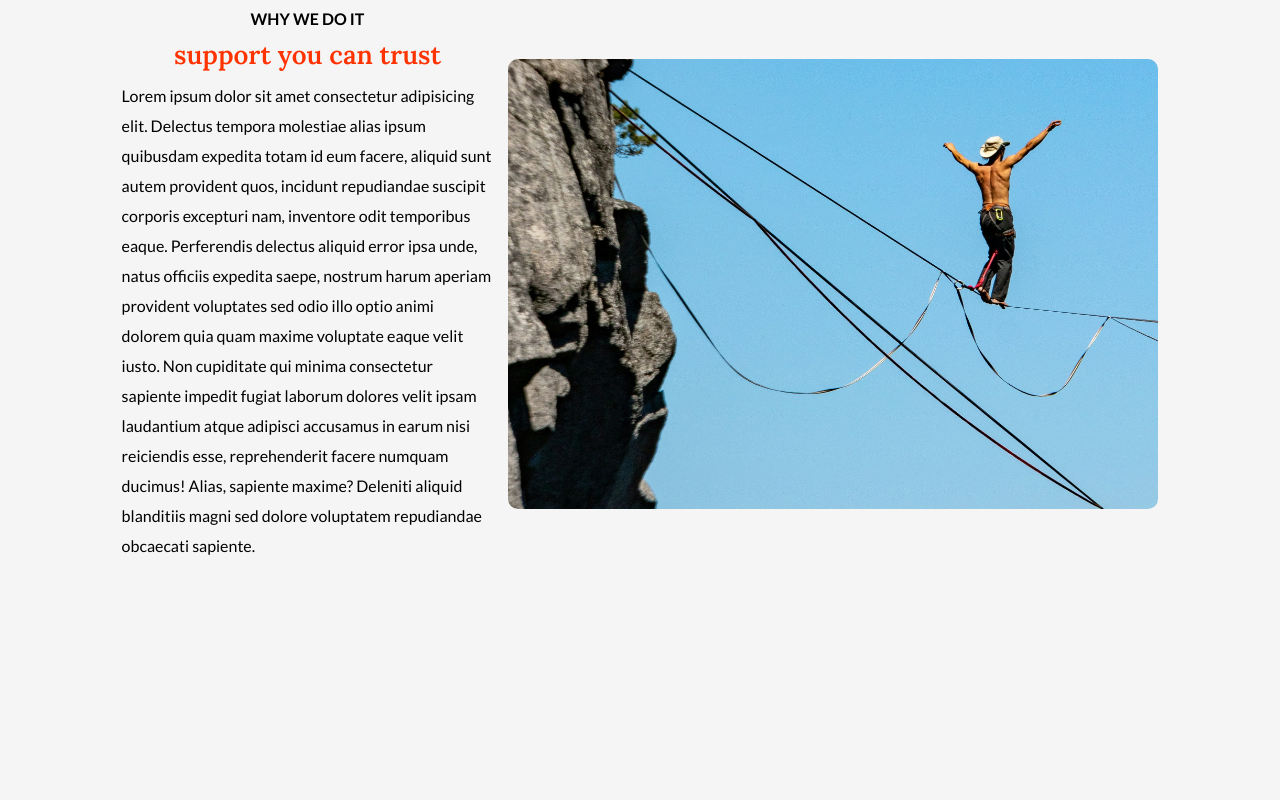
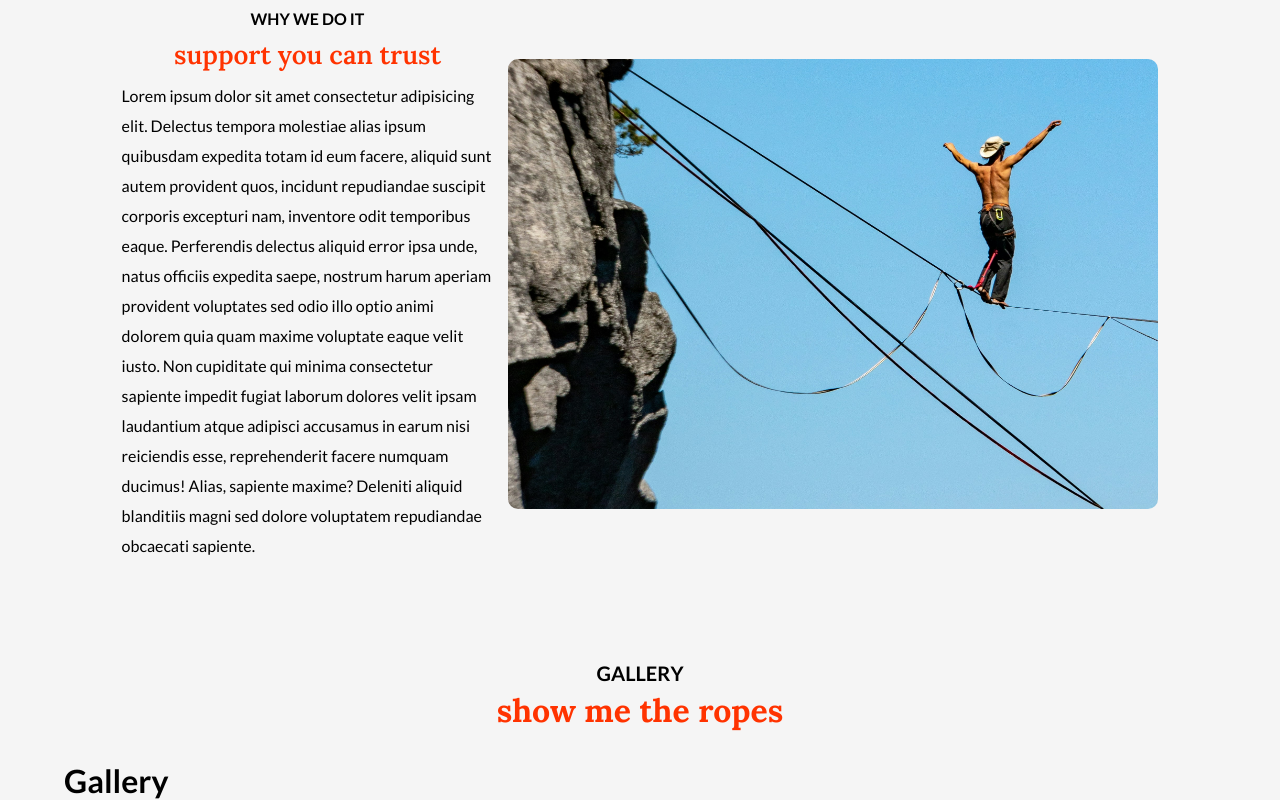
Before and after one commit to ktan16/isi-webpage, a React (Vite) app in the folder isi-webp/: page / in a window 1280 px wide. Shown: the part 1633-2433 px from the top of the page. Before the commit the page ends 2294 px from the top, so only its background shows below. Built offline with nearby package versions, Linux system fonts and the light colour scheme.

Commit message:
init gallery

```diff
--- a/isi-webp/src/App.jsx
+++ b/isi-webp/src/App.jsx
@@ -3,6 +3,7 @@ import Navbar from "./components/Navbar/Navbar";
 import Top from "./components/Top/Top";
 import About from "./components/About/About";
 import Title from "./components/Title/Title";
+import Gallery from "./components/Gallery/Gallery";
 
 function App() {
   return (
@@ -12,6 +13,8 @@ function App() {
       <div className="container">
         <Title subTitle="About Us" title="who we are" />
         <About />
+        <Title subTitle="Gallery" title="show me the ropes" />
+        <Gallery />
       </div>
     </div>
   );
--- /dev/null
+++ b/isi-webp/src/components/Gallery/Gallery.jsx
@@ -0,0 +1,12 @@
+import React from "react";
+import "./Gallery.css";
+
+const Gallery = () => {
+  return (
+    <div>
+      <h1>Gallery</h1>
+    </div>
+  );
+};
+
+export default Gallery;
```
Also changed, not shown: isi-webp/src/components/Gallery/Gallery.css (added).
